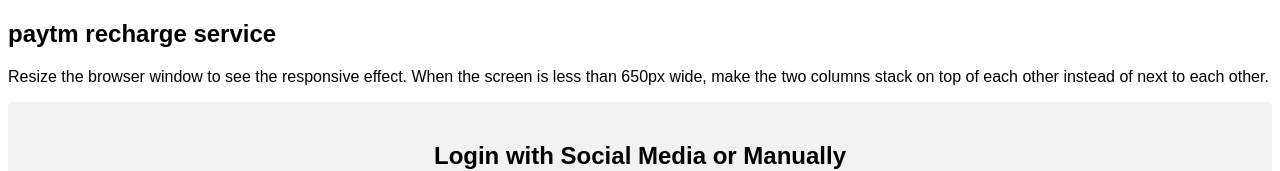
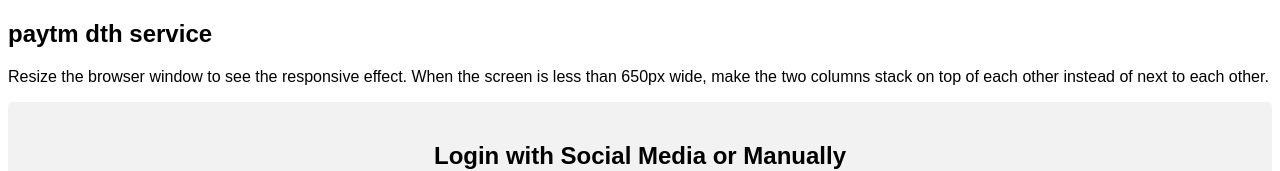
Before and after one commit to thumubhatthi/dockerpro, a plain HTML site: page index.html in a window 1280 px wide. Shown: the top 171 px of the page. Drawn offline with Linux system fonts and the light colour scheme.

Commit message:
Update index.html

```diff
--- a/index.html
+++ b/index.html
@@ -135,7 +135,7 @@ input[type=submit]:hover {
 </head>
 <body>
 
-<h2>paytm recharge service</h2>
+<h2>paytm dth service</h2>
 <p>Resize the browser window to see the responsive effect. When the screen is less than 650px wide, make the two columns stack on top of each other instead of next to each other.</p>
 
 <div class="container">
```
